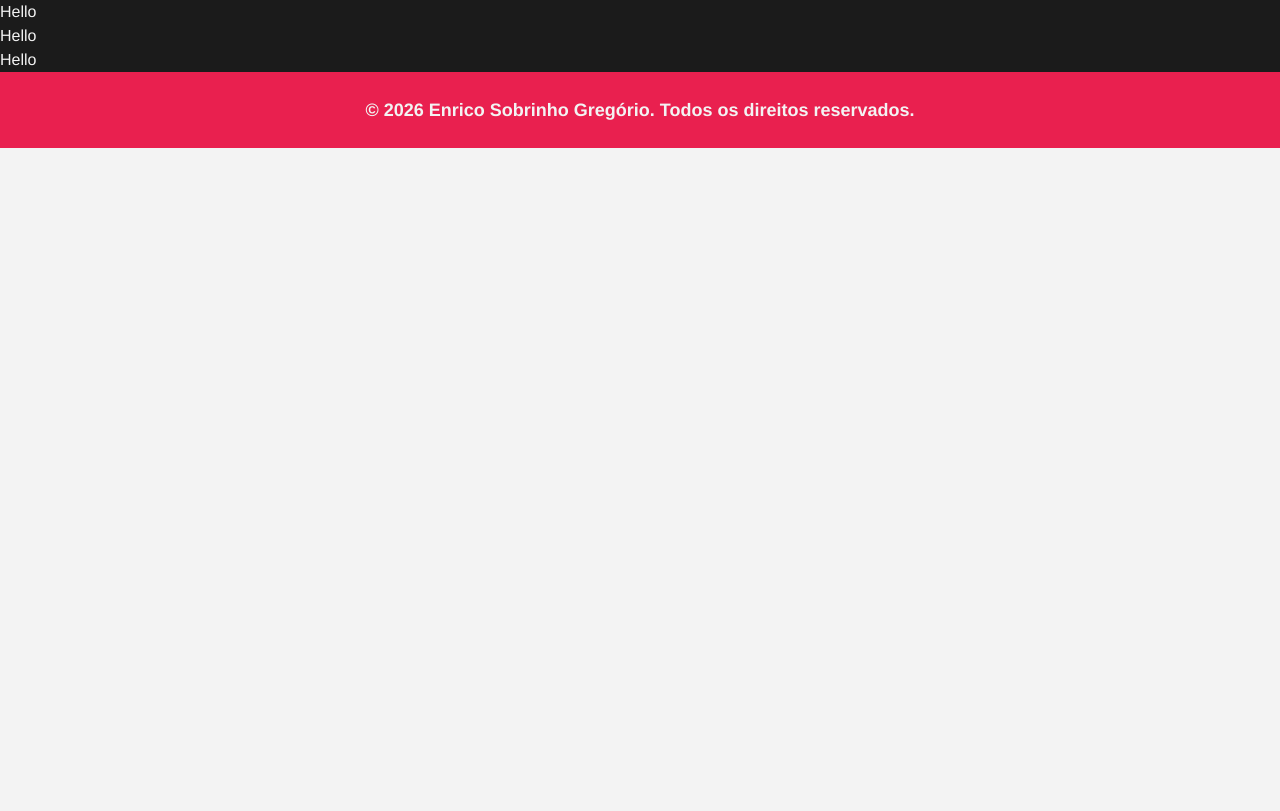
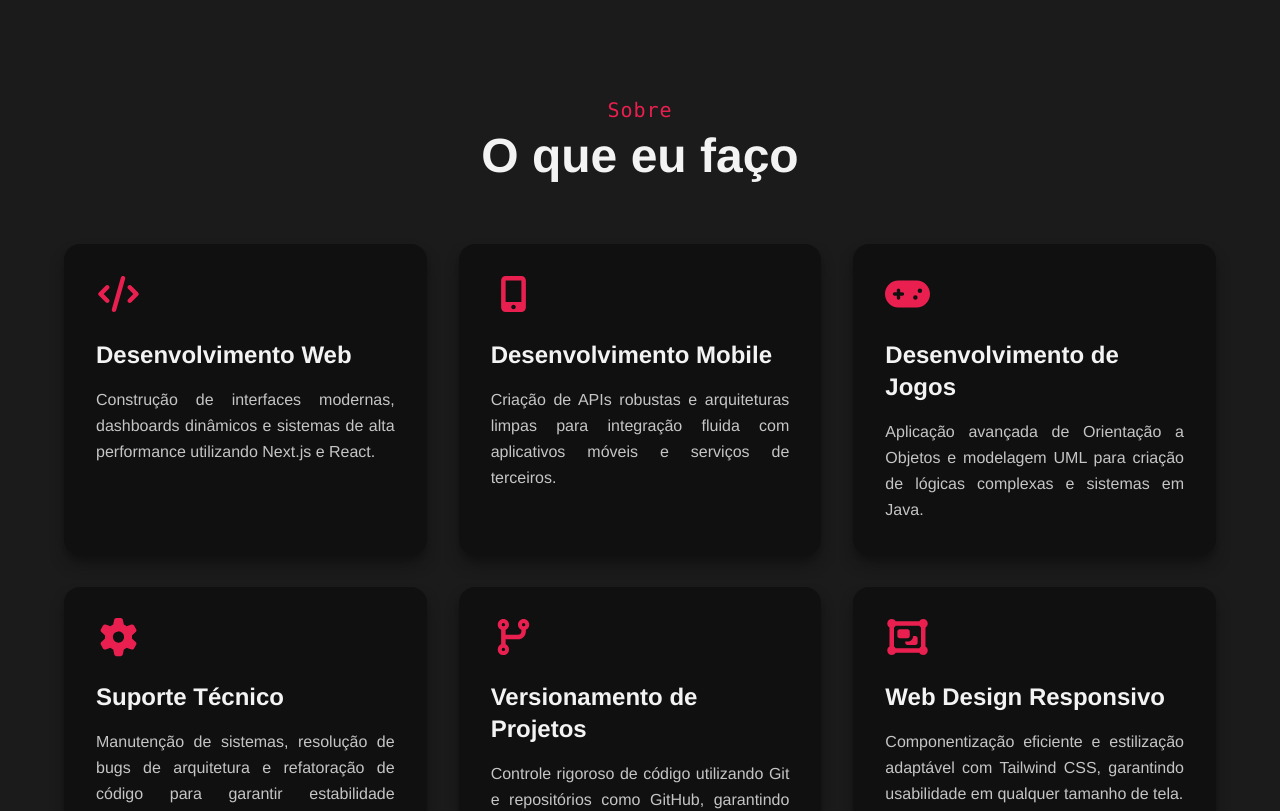
Before and after one commit to EnricoGregorio/portfolio, a Next.js app: page / in a window 1280 px wide. Shown: the part 800-1611 px from the top of the page. Before the commit the page ends 948 px from the top, so only its background shows below. Built offline with nearby package versions, Linux system fonts and the light colour scheme.

Commit message:
feat(sobre): sesction sobre criada e estilizada - Adicionei cada bloco de maneira inteligente, organizando eles em uma lista de dicionários, cada um contendo titulo, icone e descrição; - Cada bloco (card de skill) é adicionado via .map().

```diff
--- a/src/components/Sobre.tsx
+++ b/src/components/Sobre.tsx
@@ -1,7 +1,90 @@
+import { FontAwesomeIcon } from "@fortawesome/react-fontawesome";
+import {
+  faCode,
+  faMobileScreenButton,
+  faGamepad,
+  faGear,
+  faCodeBranch,
+  faObjectGroup,
+} from "@fortawesome/free-solid-svg-icons";
+
 export default function Sobre() {
+  // Array com os dados de cada serviço/habilidade.
+  const servicos = [
+    {
+      titulo: "Desenvolvimento Web",
+      icone: faCode,
+      descricao:
+        "Construção de interfaces modernas, dashboards dinâmicos e sistemas de alta performance utilizando Next.js e React.",
+    },
+    {
+      titulo: "Desenvolvimento Mobile",
+      icone: faMobileScreenButton,
+      descricao:
+        "Criação de APIs robustas e arquiteturas limpas para integração fluida com aplicativos móveis e serviços de terceiros.",
+    },
+    {
+      titulo: "Desenvolvimento de Jogos",
+      icone: faGamepad,
+      descricao:
+        "Aplicação avançada de Orientação a Objetos e modelagem UML para criação de lógicas complexas e sistemas em Java.",
+    },
+    {
+      titulo: "Suporte Técnico",
+      icone: faGear,
+      descricao:
+        "Manutenção de sistemas, resolução de bugs de arquitetura e refatoração de código para garantir estabilidade contínua.",
+    },
+    {
+      titulo: "Versionamento de Projetos",
+      icone: faCodeBranch,
+      descricao:
+        "Controle rigoroso de código utilizando Git e repositórios como GitHub, garantindo entregas contínuas e versionamento seguro.",
+    },
+    {
+      titulo: "Web Design Responsivo",
+      icone: faObjectGroup,
+      descricao:
+        "Componentização eficiente e estilização adaptável com Tailwind CSS, garantindo usabilidade em qualquer tamanho de tela.",
+    },
+  ];
+
   return (
-    <div className="bg-background text-default">
-      <h1>Hello</h1>
-    </div>
+    <section id="sobre" className="py-24 px-8 min-h-screen">
+      <div className="max-w-6xl mx-auto">
+        {/* Cabeçalho da seção. */}
+        <div className="text-center mb-16">
+          <span className="text-primary font-mono text-xl tracking-wider">
+            Sobre
+          </span>
+          <h2 className="text-default text-4xl md:text-5xl font-bold mt-2">
+            O que eu faço
+          </h2>
+        </div>
+
+        {/* Grade de Cards (CSS Grid) */}
+        {/* grid-cols-1 (mobile), md:grid-cols-2 (tablet), lg:grid-cols-3 (desktop). */}
+        <div className="grid grid-cols-1 md:grid-cols-2 lg:grid-cols-3 gap-8">
+          {/* O map() percorre a lista e cria um card para cada item. */}
+          {servicos.map((servico, index) => (
+            <div
+              key={index}
+              className="bg-secondary p-8 rounded-2xl hover:-translate-y-2 transition-transform duration-300 shadow-lg shadow-secondary"
+            >
+              <FontAwesomeIcon
+                icon={servico.icone}
+                className="text-primary text-4xl mb-6"
+              />
+              <h3 className="text-default text-2xl font-bold mb-4">
+                {servico.titulo}
+              </h3>
+              <p className="text-default/80 leading-relaxed text-justify">
+                {servico.descricao}
+              </p>
+            </div>
+          ))}
+        </div>
+      </div>
+    </section>
   );
 }
```
